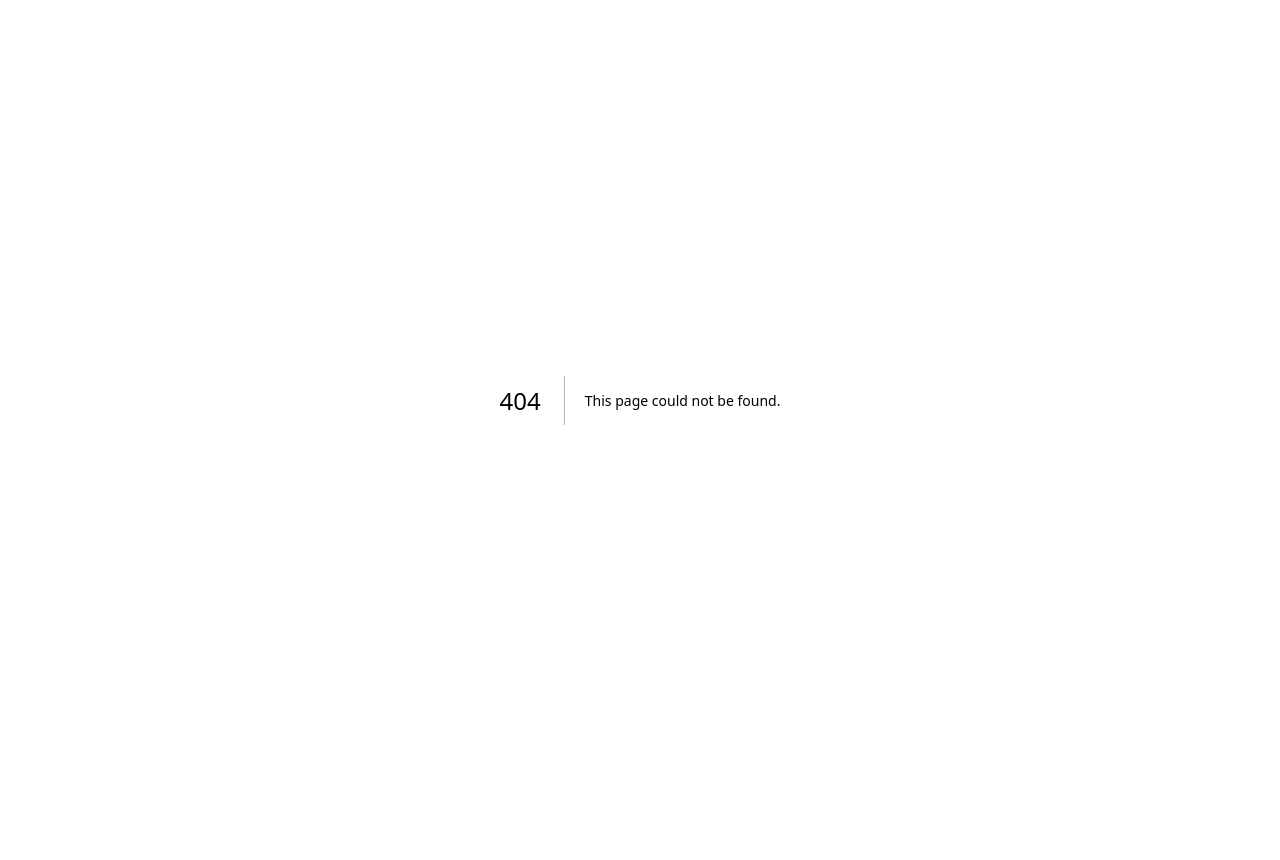
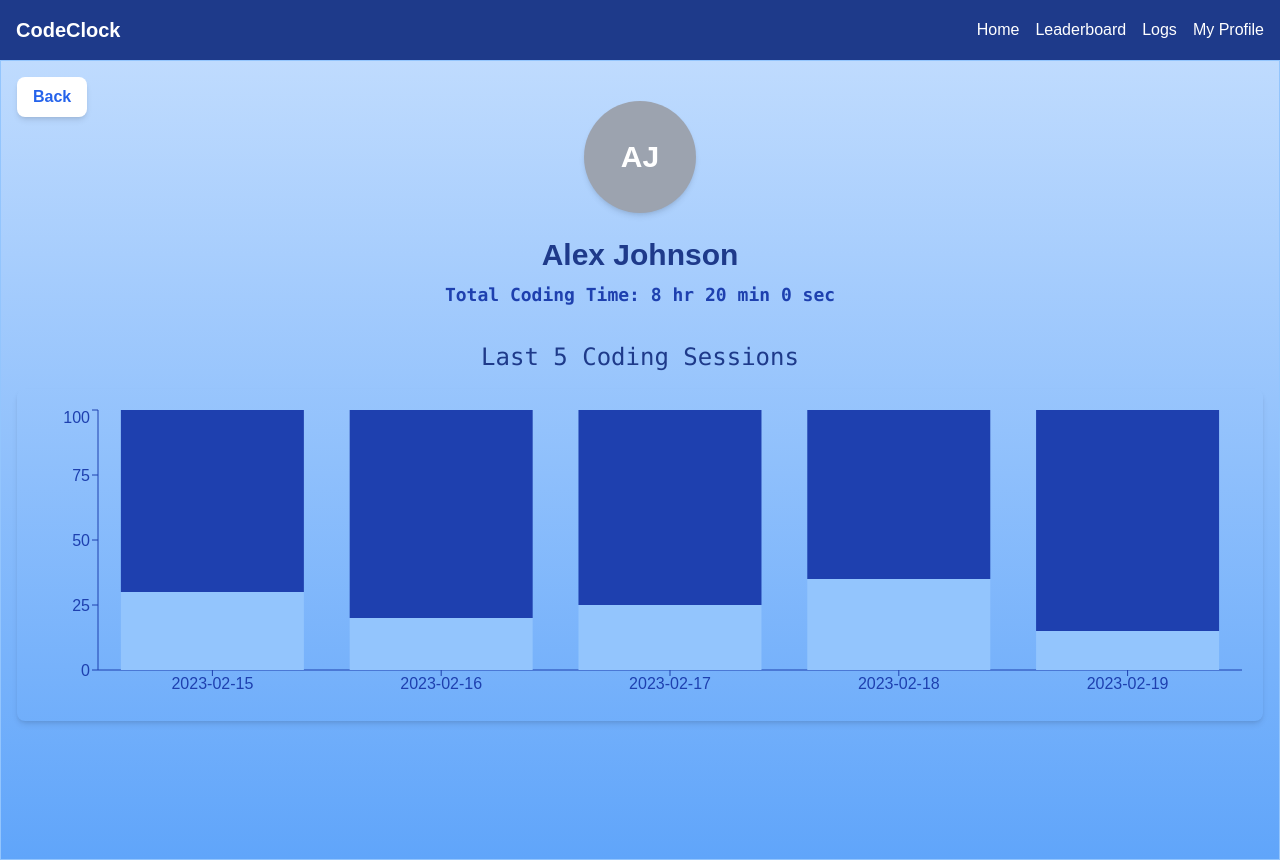
Before and after one commit to pmorganelli/vscode-timer, a Next.js app in the folder frontend/: page /profile in a window 1280 px wide. Before the commit this address had no page. Before the commit the page ends 800 px from the top, so only its background shows below. Built offline with nearby package versions, Linux system fonts and the light colour scheme.

Commit message:
added login button and navbar

```diff
--- a/frontend/app/layout.js
+++ b/frontend/app/layout.js
@@ -2,6 +2,7 @@
 import { Geist, Geist_Mono } from "next/font/google";
 import "./globals.css";
 import { UserProvider } from "@auth0/nextjs-auth0/client";
+import Navbar from '../components/Navbar';
 
 const geistSans = Geist({
 	variable: "--font-geist-sans",
@@ -19,7 +20,7 @@ export default function RootLayout({ children }) {
 			<body
 				className={`${geistSans.variable} ${geistMono.variable} antialiased`}
 			>
-				<UserProvider>{children}</UserProvider>
+				<UserProvider> <Navbar/>{children}</UserProvider>
 			</body>
 		</html>
 	);
--- a/frontend/app/page.js
+++ b/frontend/app/page.js
@@ -1,26 +1,30 @@
-"use client"
+// pages/welcome.js
+"use client";
+import Navbar from '../components/Navbar';
 import Link from "next/link";
+import { useUser } from '@auth0/nextjs-auth0/client';
+export default function Welcome() {
+	const { user, error, isLoading } = useUser();
+  let link = !user ? "api/auth/login" : "/profile";
 
-export default function Welcome() {
   return (
-    <div className="min-h-screen flex flex-col items-center justify-center bg-gradient-to-r from-[#B3E5FC] to-[#E1F5FE] p-8">
+  <div className="min-h-screen w-full relative flex flex-col items-center justify-center bg-gradient-to-r from-[#B3E5FC] to-[#E1F5FE] p-8">
       <h1 className="text-5xl md:text-6xl font-extrabold text-blue-900 mb-8 drop-shadow-lg text-center">
         Welcome to CodeClock!
       </h1>
-      <Link
-        href="/leaderboard"
+      {(!user) ? (<a
+        href={link}
         className="px-8 py-4 bg-blue-900 text-white font-semibold rounded-full shadow-lg hover:bg-blue-800 transition-colors duration-300"
       >
-        View Leaderboard
-      </Link>
-      <br>
-      </br>
-       <Link
-          href="/logs"
-          className="px-8 py-4 bg-blue-900 text-white font-semibold rounded-full shadow-lg hover:bg-blue-800 transition-colors duration-300"
-        >
-          View Logs
-        </Link>
+        Login
+      </a>)
+      :
+      (<Link
+        href={link}
+        className="absolute top-4 right-4 px-4 py-2 bg-blue-900 text-white font-semibold rounded-full shadow-lg hover:bg-blue-800 transition-colors duration-300"
+      >
+        My Profile
+      </Link>)}
     </div>
   );
 }
--- /dev/null
+++ b/frontend/app/profile/page.jsx
@@ -0,0 +1,67 @@
+'use client';
+
+import { useState, useEffect } from 'react';
+import { BarChart, Bar, XAxis, YAxis, Tooltip, ResponsiveContainer } from 'recharts';
+
+export default function Profile() {
+  const [userData, setUserData] = useState(null);
+  const [loading, setLoading] = useState(true);
+
+  useEffect(() => {
+    setTimeout(() => {
+      setUserData({
+        name: 'Alex Johnson',
+        totalTime: 30000000, // Total coding time in ms
+        sessions: [
+          { date: '2023-02-15', thinkingTime: 30, codingTime: 70 },
+          { date: '2023-02-16', thinkingTime: 20, codingTime: 80 },
+          { date: '2023-02-17', thinkingTime: 25, codingTime: 75 },
+          { date: '2023-02-18', thinkingTime: 35, codingTime: 65 },
+          { date: '2023-02-19', thinkingTime: 15, codingTime: 85 },
+        ],
+      });
+      setLoading(false);
+    }, 1000);
+  }, []);
+
+  if (loading) return <p className="text-center mt-10 text-lg text-blue-800">Loading profile...</p>;
+
+  const getInitials = (name) => {
+    return name.split(' ').map(n => n[0]).join('');
+  };
+
+  const hours = Math.floor(userData.totalTime / 3600000);
+  const minutes = Math.floor((userData.totalTime % 3600000) / 60000);
+  const seconds = Math.floor((userData.totalTime % 60000) / 1000);
+
+  return (
+    <div className="w-full min-h-screen flex flex-col justify-start pt-0 bg-gradient-to-b from-blue-200 to-blue-400 shadow-xl text-center border border-blue-300 relative">
+      <a href="/" className="absolute top-4 left-4 bg-white text-blue-600 px-4 py-2 rounded-lg shadow-md font-semibold">Back</a>
+      <div className="w-28 h-28 rounded-full mx-auto mt-10 mb-6 bg-gray-400 flex items-center justify-center text-white text-3xl font-bold shadow-md">
+        {getInitials(userData.name)}
+      </div>
+      <h1 className="text-3xl font-extrabold text-blue-900">{userData.name}</h1>
+      <p className="text-blue-800 font-bold font-mono text-lg mt-2">
+        Total Coding Time:{' '}
+        <span className="font-mono">
+          {hours} hr{' '}
+          {minutes} min{' '}
+          {seconds} sec
+        </span>
+      </p>
+
+      <h2 className="text-2xl font-mono mt-8 text-blue-900">Last 5 Coding Sessions</h2>
+      <div className="p-4 rounded-lg shadow-md mt-4 mx-4">
+        <ResponsiveContainer width="100%" height={300}>
+          <BarChart data={userData.sessions} style={{ backgroundColor: 'transparent' }}>
+            <XAxis dataKey="date" stroke="#1E40AF" />
+            <YAxis stroke="#1E40AF" />
+            <Tooltip contentStyle={{ backgroundColor: 'rgba(255, 255, 255, 0.8)', borderRadius: '8px' }} />
+            <Bar dataKey="thinkingTime" fill="#93C5FD" stackId="a" />
+            <Bar dataKey="codingTime" fill="#1E40AF" stackId="a" />
+          </BarChart>
+        </ResponsiveContainer>
+      </div>
+    </div>
+  );
+}
--- /dev/null
+++ b/frontend/components/Navbar.jsx
@@ -0,0 +1,27 @@
+// components/Navbar.js
+"use client";
+import Link from "next/link";
+
+export default function Navbar() {
+  return (
+    <nav className="bg-blue-900 p-4 shadow-md">
+      <div className="container mx-auto flex justify-between items-center">
+        <div className="text-white font-bold text-xl">CodeClock</div>
+        <div className="space-x-4">
+          <Link href="/" className="text-white hover:text-blue-300 transition-colors duration-300">
+            Home
+          </Link>
+          <Link href="/leaderboard" className="text-white hover:text-blue-300 transition-colors duration-300">
+            Leaderboard
+          </Link>
+          <Link href="/logs" className="text-white hover:text-blue-300 transition-colors duration-300">
+            Logs
+          </Link>
+          <Link href="/profile" className="text-white hover:text-blue-300 transition-colors duration-300">
+            My Profile
+          </Link>
+        </div>
+      </div>
+    </nav>
+  );
+}
--- a/frontend/package.json
+++ b/frontend/package.json
@@ -12,7 +12,8 @@
         "@auth0/nextjs-auth0": "^3.0.0",
         "next": "15.1.7",
         "react": "^19.0.0",
-        "react-dom": "^19.0.0"
+        "react-dom": "^19.0.0",
+        "recharts": "^2.15.1"
     },
     "devDependencies": {
         "@eslint/eslintrc": "^3",
```
Also changed, not shown: 1 other file (tests, documents, lock files or other folders).
